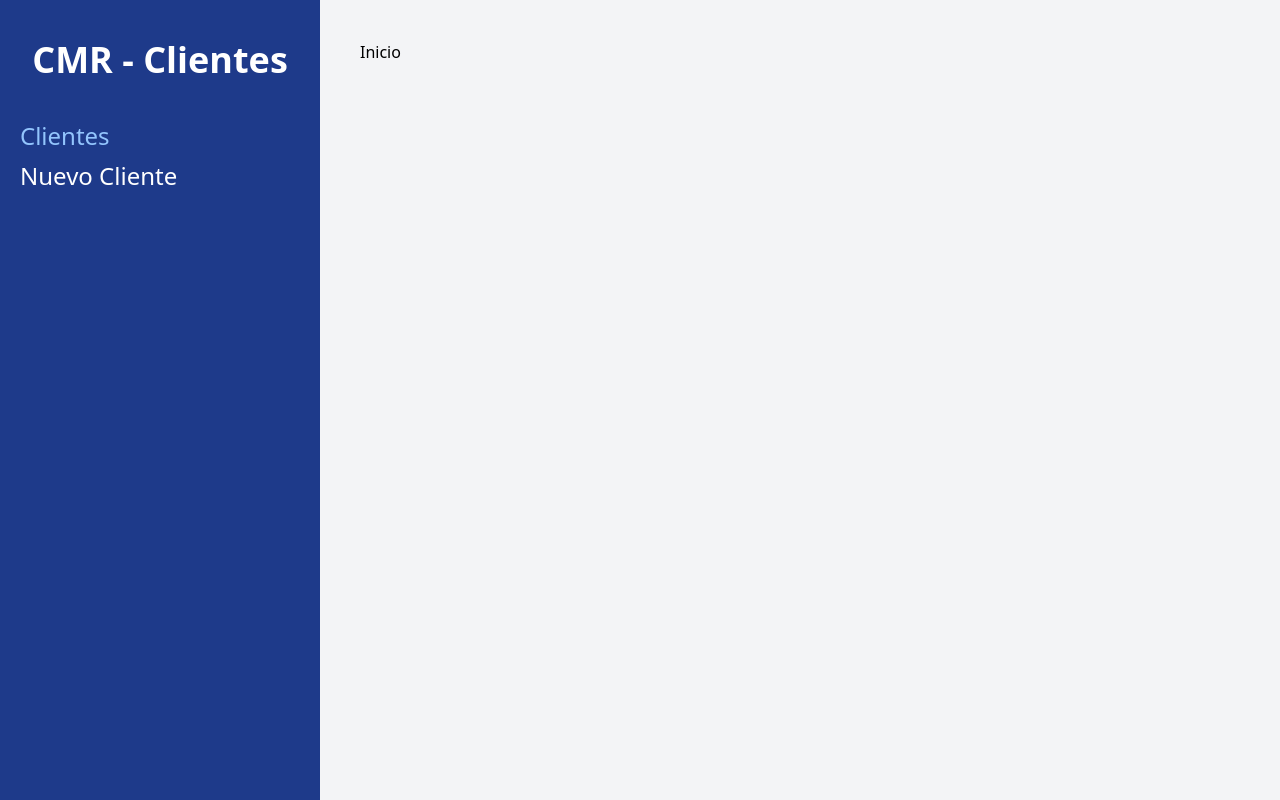
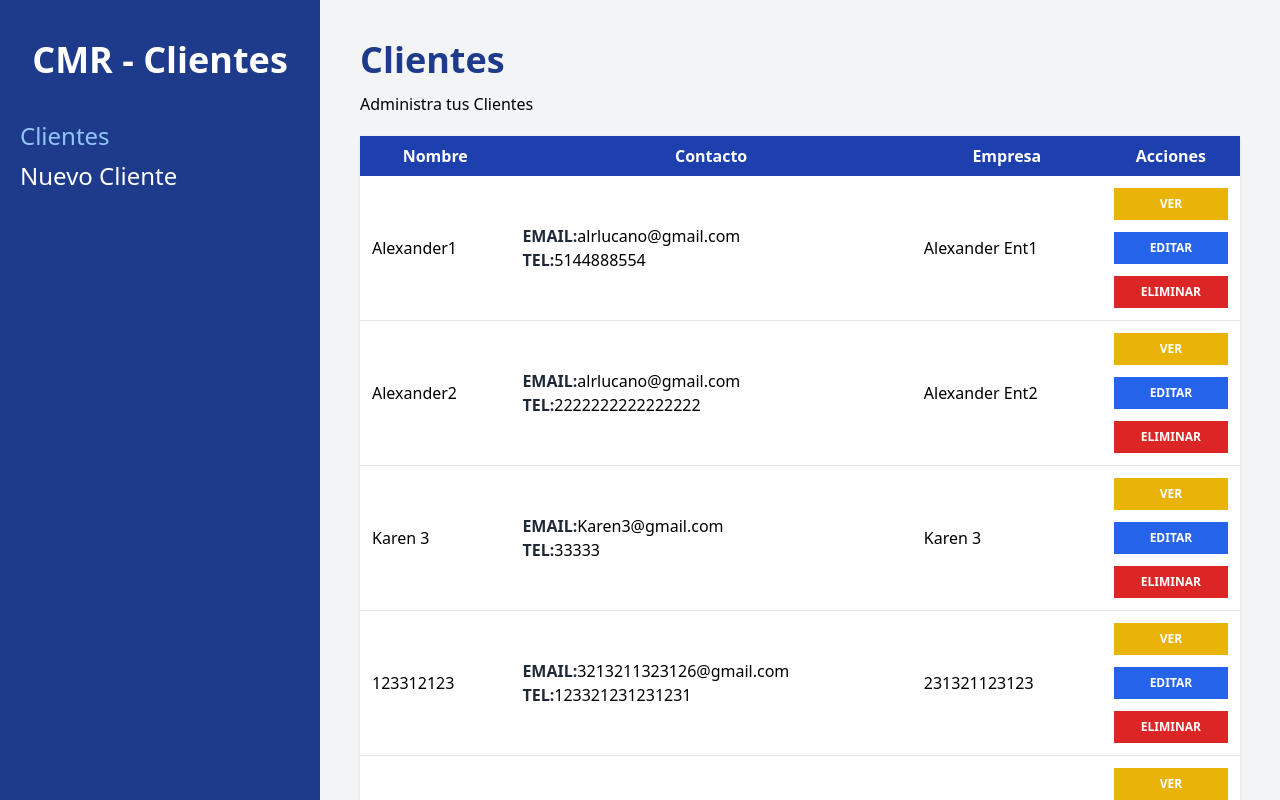
Before and after one commit to Saile16/API_crm, a React (Vite) app: page /clientes in a window 1280 px wide. Built offline with nearby package versions, Linux system fonts and the light colour scheme; data requests are answered from the project's data file.

Commit message:
Agregamos tabla clientes , consultamos la API y botones con estilos falta funcionalidad

```diff
--- /dev/null
+++ b/src/components/Cliente.jsx
@@ -0,0 +1,43 @@
+import React from "react";
+
+const Cliente = ({ cliente }) => {
+  const { nombre, empresa, email, telefono, notas, id } = cliente;
+  return (
+    <tr className="border-b hover:bg-gray-50">
+      <td className="p-3">{nombre}</td>
+      <td className="p-3">
+        <p>
+          <span className="text-gray-800 uppercase font-bold">Email:</span>
+          {email}
+        </p>
+        <p>
+          <span className="text-gray-800 uppercase font-bold">Tel:</span>
+          {telefono}
+        </p>
+      </td>
+      <td className="p-3">{empresa}</td>
+      <td className="p-3">
+        <button
+          type="button"
+          className="bg-yellow-500 hover:bg-yellow-600 block w-full text-white p-2 uppercase font-bold text-xs"
+        >
+          Ver
+        </button>
+        <button
+          type="button"
+          className="bg-blue-600 hover:bg-blue-700 block w-full text-white p-2 uppercase font-bold text-xs mt-3"
+        >
+          Editar
+        </button>
+        <button
+          type="button"
+          className="bg-red-600 hover:bg-red-700 block w-full text-white p-2 uppercase font-bold text-xs mt-3"
+        >
+          Eliminar
+        </button>
+      </td>
+    </tr>
+  );
+};
+
+export default Cliente;
--- a/src/paginas/Inicio.jsx
+++ b/src/paginas/Inicio.jsx
@@ -1,7 +1,41 @@
 import React from "react";
+import { useEffect, useState } from "react";
+import Cliente from "../components/Cliente";
 
 const Inicio = () => {
-  return <div>Inicio</div>;
+  const [clientes, setClientes] = useState([]);
+  useEffect(() => {
+    const obtenerClientesAPI = async () => {
+      try {
+        const url = "http://localhost:4000/clientes";
+        const respuesta = await fetch(url);
+        const resultado = await respuesta.json();
+        setClientes(resultado);
+      } catch (error) {}
+    };
+    obtenerClientesAPI();
+  }, []);
+  return (
+    <div>
+      <h1 className="font-black text-4xl text-blue-900">Clientes</h1>
+      <p className="mt-3">Administra tus Clientes</p>
+      <table className="w-full mt-5 table-auto shadow bg-white">
+        <thead className="bg-blue-800 text-white">
+          <tr>
+            <th className="p-2">Nombre</th>
+            <th className="p-2">Contacto</th>
+            <th className="p-2">Empresa</th>
+            <th className="p-2">Acciones</th>
+          </tr>
+        </thead>
+        <tbody>
+          {clientes.map((cliente) => (
+            <Cliente key={cliente.id} cliente={cliente} />
+          ))}
+        </tbody>
+      </table>
+    </div>
+  );
 };
 
 export default Inicio;
```
